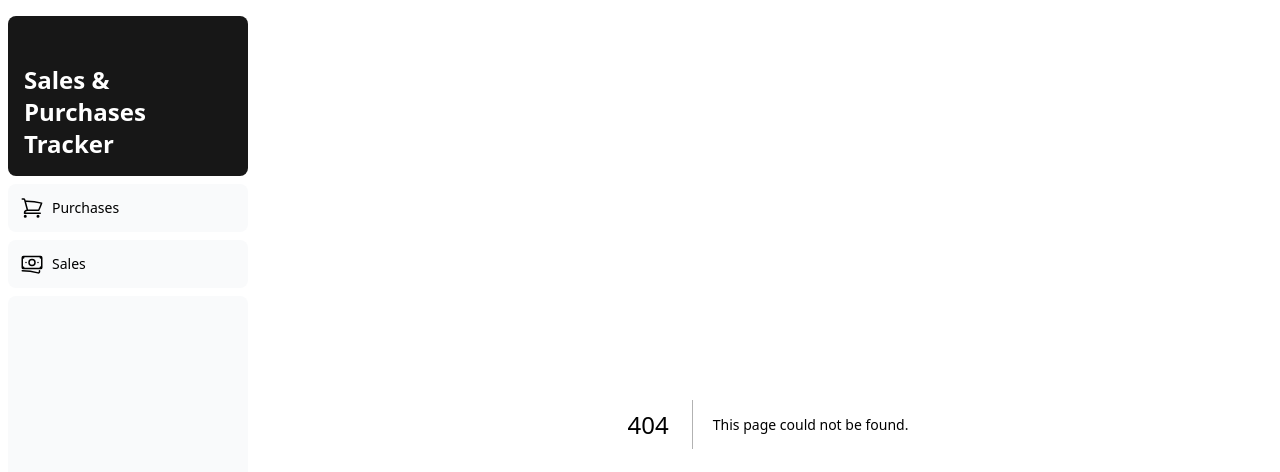
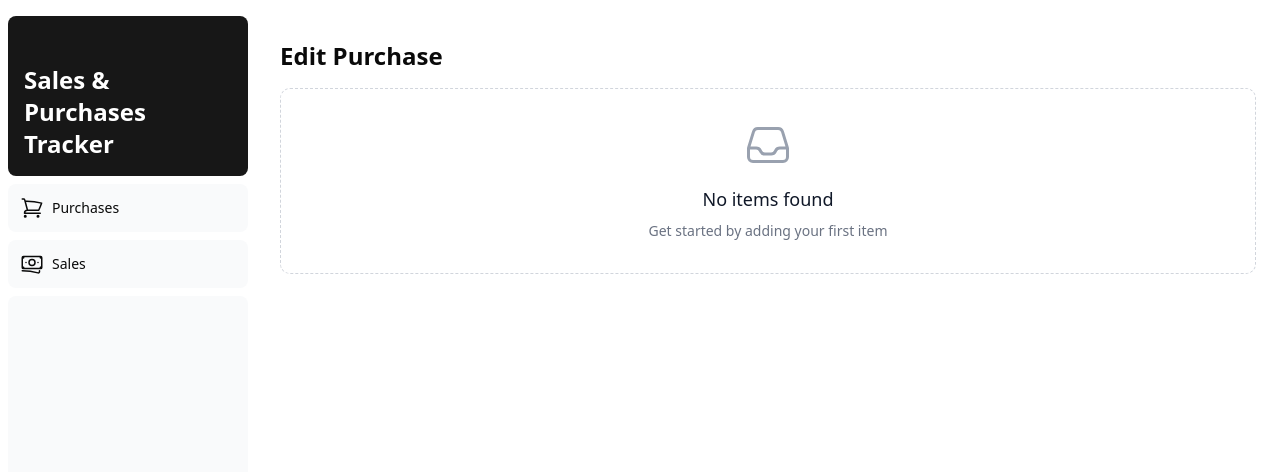
Before and after one commit to yujune/sales-purchases-tracker, a Next.js app: page /purchases/1/edit in a window 1280 px wide. Before the commit this address had no page. Shown: the top 472 px of the page. Built offline with nearby package versions, Linux system fonts and the light colour scheme; no server answers; the database is empty.

Commit message:
chore: add edit page.

```diff
--- /dev/null
+++ b/app/purchases/[id]/edit/page.tsx
@@ -0,0 +1,21 @@
+import { TransactionRepository } from "@/app/data/repo/transaction/transaction_repo";
+import Empty from "@/app/ui/empty";
+import HeaderNav from "@/app/ui/headernav/headernav";
+import { AddPurchaseForm } from "../../new/ui/add-purchase-form";
+
+export default async function EditPurchasePage(props: {
+  params: Promise<{ id: string }>;
+}) {
+  const params = await props.params;
+
+  const transactionRepository = new TransactionRepository();
+
+  const transaction = await transactionRepository.getTransactionById(params.id);
+
+  return (
+    <div>
+      <HeaderNav title="Edit Purchase" />
+      {transaction ? <AddPurchaseForm transaction={transaction} /> : <Empty />}
+    </div>
+  );
+}
```
